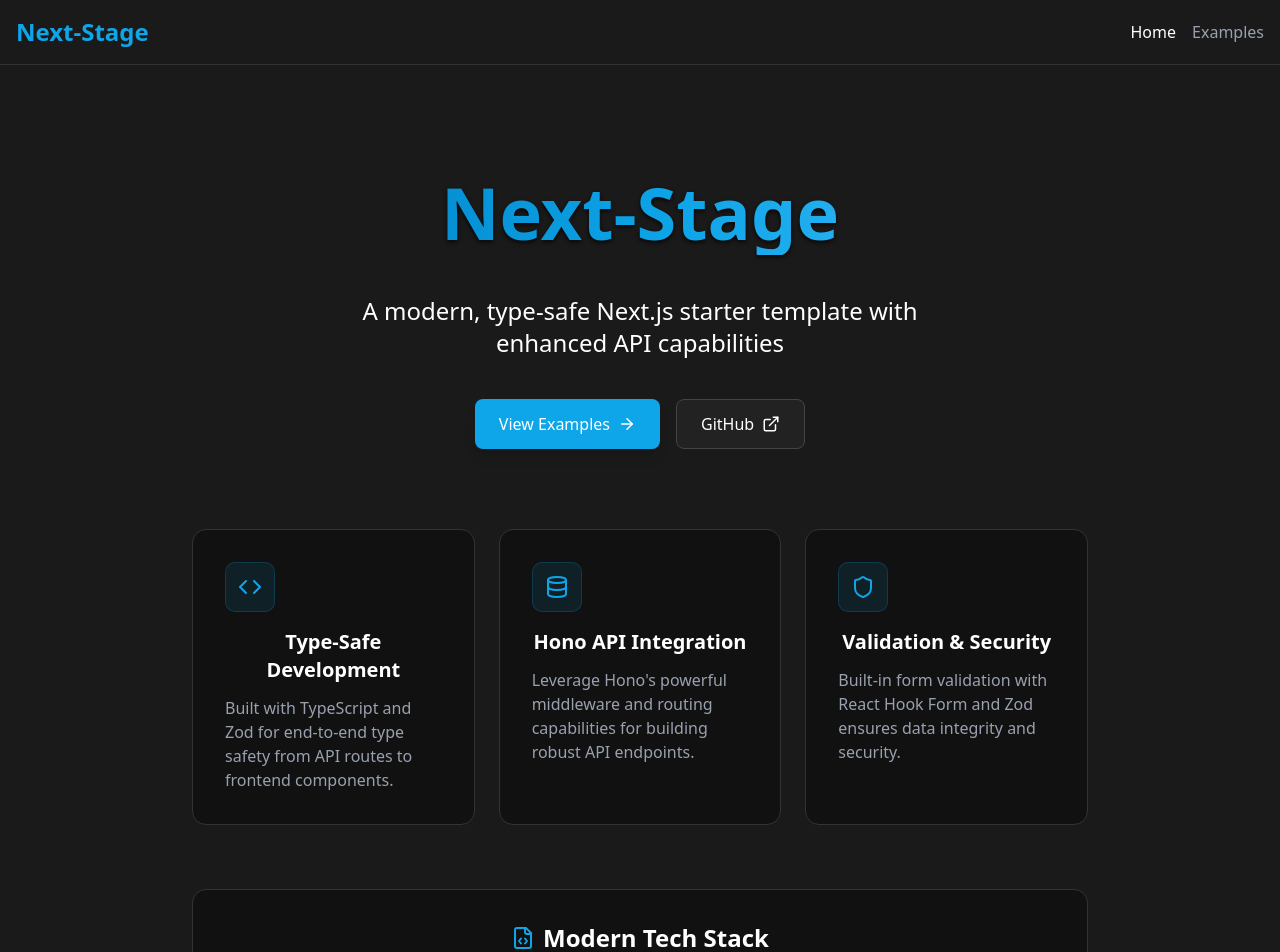
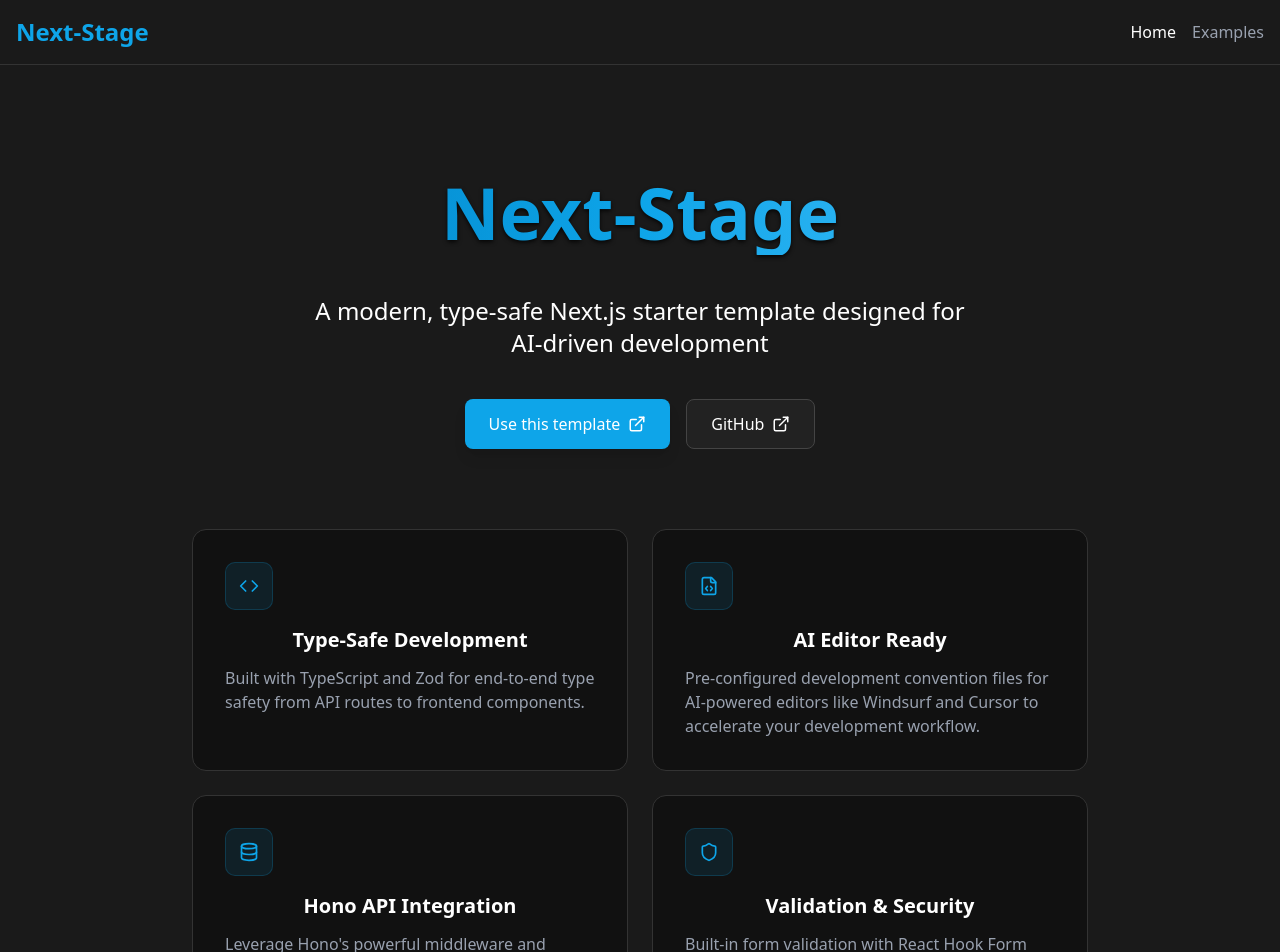
Before and after one commit to Kazuki-tam/next-stage, a Next.js app: page / in a window 1280 px wide. Shown: the top 952 px of the page. Built offline with nearby package versions, Linux system fonts and the light colour scheme; no server answers.

Commit message:
Update: text

```diff
--- a/package.json
+++ b/package.json
@@ -1,5 +1,6 @@
 {
   "name": "next-stage",
+  "description": "A modern, type-safe Next.js starter template designed for AI-driven development",
   "version": "0.1.0",
   "private": true,
   "scripts": {
--- a/src/app/page.tsx
+++ b/src/app/page.tsx
@@ -13,13 +13,14 @@
             <div className="py-2">
               <h1 className="text-7xl font-bold bg-gradient-to-r from-[var(--blue-dark)] via-[var(--blue-primary)] to-[var(--blue-light)] text-transparent bg-clip-text gradient-title drop-shadow-[0_2px_2px_rgba(0,0,0,0.8)] leading-[1.2]">Next-Stage</h1>
             </div>
-            <p className="text-2xl font-light mt-2 max-w-2xl">A modern, type-safe Next.js starter template with enhanced API capabilities</p>
+            <p className="text-2xl font-light mt-2 max-w-2xl">A modern, type-safe Next.js starter template designed for AI-driven development</p>
             <div className="flex gap-4 mt-4">
               <Link
-                href="/examples"
+                href="https://github.com/new?template_name=next-stage"
+                target="_blank"
                 className="flex items-center gap-2 bg-[var(--blue-primary)] hover:bg-[var(--blue-dark)] text-white px-6 py-3 rounded-md font-medium transition-colors duration-200 shadow-lg hover:shadow-xl"
               >
-                View Examples <ArrowRight size={18} />
+                Use this template <ExternalLink size={18} />
               </Link>
               <Link
                 href="https://github.com/Kazuki-tam/next-stage"
@@ -33,35 +34,58 @@
           </div>
 
           {/* Features Section */}
-          <div className="grid grid-cols-1 md:grid-cols-2 lg:grid-cols-3 gap-6 w-full mt-8">
+          <div className="grid grid-cols-1 md:grid-cols-2 gap-6 w-full mt-8">
+            {/* Feature Cards */}
+            {/* Type-Safe Development */}
             <div className="bg-[#111] p-8 rounded-xl border border-[#333] hover:border-[var(--blue-primary)] transition-all duration-300 hover:shadow-[0_0_15px_var(--blue-shadow)] group flex flex-col h-full">
-              <div className="bg-[var(--blue-bg-light)] p-3 rounded-lg w-fit mb-4 border border-[var(--blue-border-light)] group-hover:bg-[var(--blue-bg-light)] transition-all duration-300">
-                <Code className="text-[var(--blue-primary)]" size={24} />
+              <div className="flex flex-col h-full">
+                <div className="bg-[var(--blue-bg-light)] p-3 rounded-lg w-12 h-12 flex items-center justify-center mb-4 border border-[var(--blue-border-light)] group-hover:bg-[var(--blue-bg-light)] transition-all duration-300">
+                  <Code className="text-[var(--blue-primary)]" size={20} />
                 </div>
                 <h2 className="text-xl font-semibold mb-3 text-white group-hover:text-[var(--blue-primary)] transition-all duration-300">Type-Safe Development</h2>
                 <p className="text-gray-400 text-left flex-grow">
                   Built with TypeScript and Zod for end-to-end type safety from API routes to frontend components.
                 </p>
               </div>
+            </div>
 
+            {/* AI Editor Ready */}
             <div className="bg-[#111] p-8 rounded-xl border border-[#333] hover:border-[var(--blue-primary)] transition-all duration-300 hover:shadow-[0_0_15px_var(--blue-shadow)] group flex flex-col h-full">
-              <div className="bg-[var(--blue-bg-light)] p-3 rounded-lg w-fit mb-4 border border-[var(--blue-border-light)] group-hover:bg-[var(--blue-bg-light)] transition-all duration-300">
-                <Database className="text-[var(--blue-primary)]" size={24} />
+              <div className="flex flex-col h-full">
+                <div className="bg-[var(--blue-bg-light)] p-3 rounded-lg w-12 h-12 flex items-center justify-center mb-4 border border-[var(--blue-border-light)] group-hover:bg-[var(--blue-bg-light)] transition-all duration-300">
+                  <FileCode className="text-[var(--blue-primary)]" size={20} />
+                </div>
+                <h2 className="text-xl font-semibold mb-3 text-white group-hover:text-[var(--blue-primary)] transition-all duration-300">AI Editor Ready</h2>
+                <p className="text-gray-400 text-left flex-grow">
+                  Pre-configured development convention files for AI-powered editors like Windsurf and Cursor to accelerate your development workflow.
+                </p>
+              </div>
+            </div>
+
+            {/* Hono API Integration */}
+            <div className="bg-[#111] p-8 rounded-xl border border-[#333] hover:border-[var(--blue-primary)] transition-all duration-300 hover:shadow-[0_0_15px_var(--blue-shadow)] group flex flex-col h-full">
+              <div className="flex flex-col h-full">
+                <div className="bg-[var(--blue-bg-light)] p-3 rounded-lg w-12 h-12 flex items-center justify-center mb-4 border border-[var(--blue-border-light)] group-hover:bg-[var(--blue-bg-light)] transition-all duration-300">
+                  <Database className="text-[var(--blue-primary)]" size={20} />
                 </div>
                 <h2 className="text-xl font-semibold mb-3 text-white group-hover:text-[var(--blue-primary)] transition-all duration-300">Hono API Integration</h2>
                 <p className="text-gray-400 text-left flex-grow">
                   Leverage Hono's powerful middleware and routing capabilities for building robust API endpoints.
                 </p>
               </div>
+            </div>
 
+            {/* Validation & Security */}
             <div className="bg-[#111] p-8 rounded-xl border border-[#333] hover:border-[var(--blue-primary)] transition-all duration-300 hover:shadow-[0_0_15px_var(--blue-shadow)] group flex flex-col h-full">
-              <div className="bg-[var(--blue-bg-light)] p-3 rounded-lg w-fit mb-4 border border-[var(--blue-border-light)] group-hover:bg-[var(--blue-bg-light)] transition-all duration-300">
-                <Shield className="text-[var(--blue-primary)]" size={24} />
+              <div className="flex flex-col h-full">
+                <div className="bg-[var(--blue-bg-light)] p-3 rounded-lg w-12 h-12 flex items-center justify-center mb-4 border border-[var(--blue-border-light)] group-hover:bg-[var(--blue-bg-light)] transition-all duration-300">
+                  <Shield className="text-[var(--blue-primary)]" size={20} />
                 </div>
                 <h2 className="text-xl font-semibold mb-3 text-white group-hover:text-[var(--blue-primary)] transition-all duration-300">Validation & Security</h2>
                 <p className="text-gray-400 text-left flex-grow">
                   Built-in form validation with React Hook Form and Zod ensures data integrity and security.
                 </p>
+              </div>
             </div>
           </div>
 
@@ -127,6 +151,10 @@
                   </li>
                   <li className="flex items-center gap-2">
                     <span className="w-2 h-2 bg-[var(--blue-primary)] rounded-full" />
+                    AI editor convention files (Windsurf, Cursor)
+                  </li>
+                  <li className="flex items-center gap-2">
+                    <span className="w-2 h-2 bg-[var(--blue-primary)] rounded-full" />
                     Optimized for performance
                   </li>
                   <li className="flex items-center gap-2">
```
Lines whose indentation alone changed are shown as unchanged.
